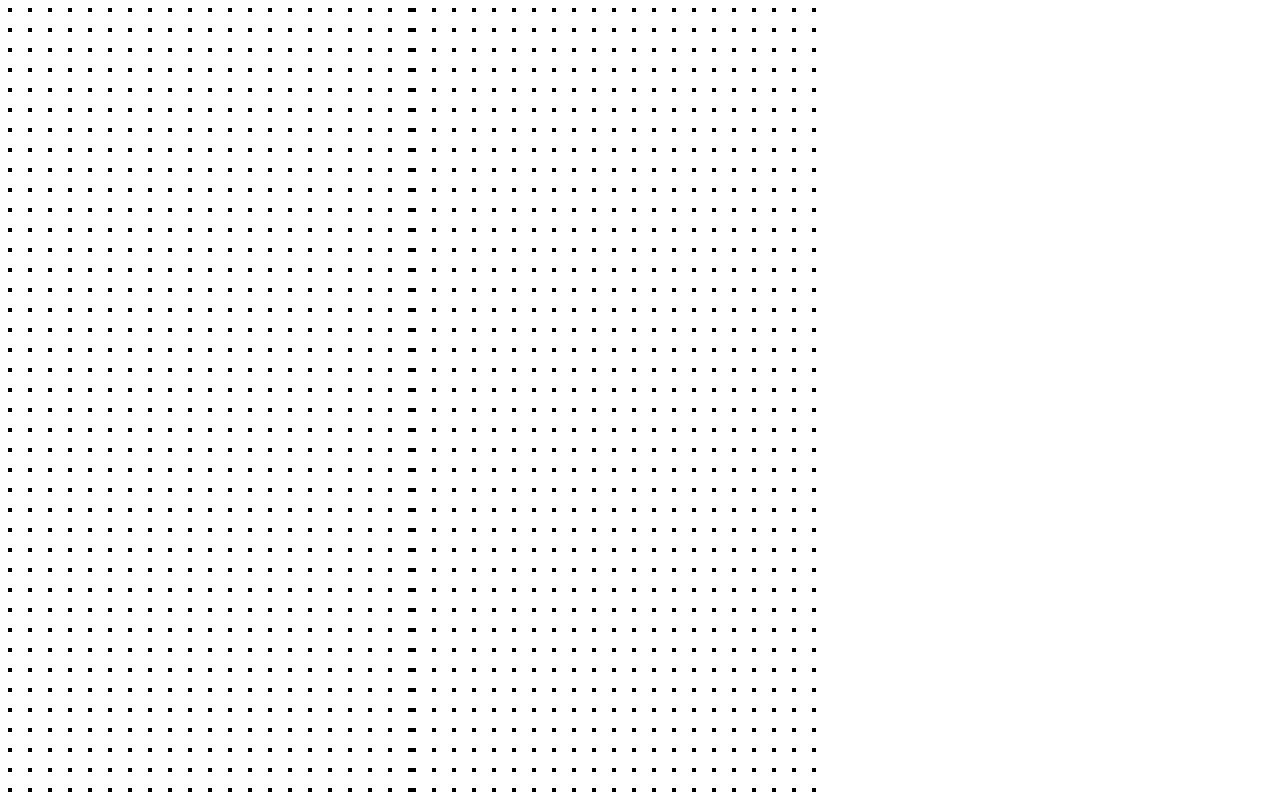
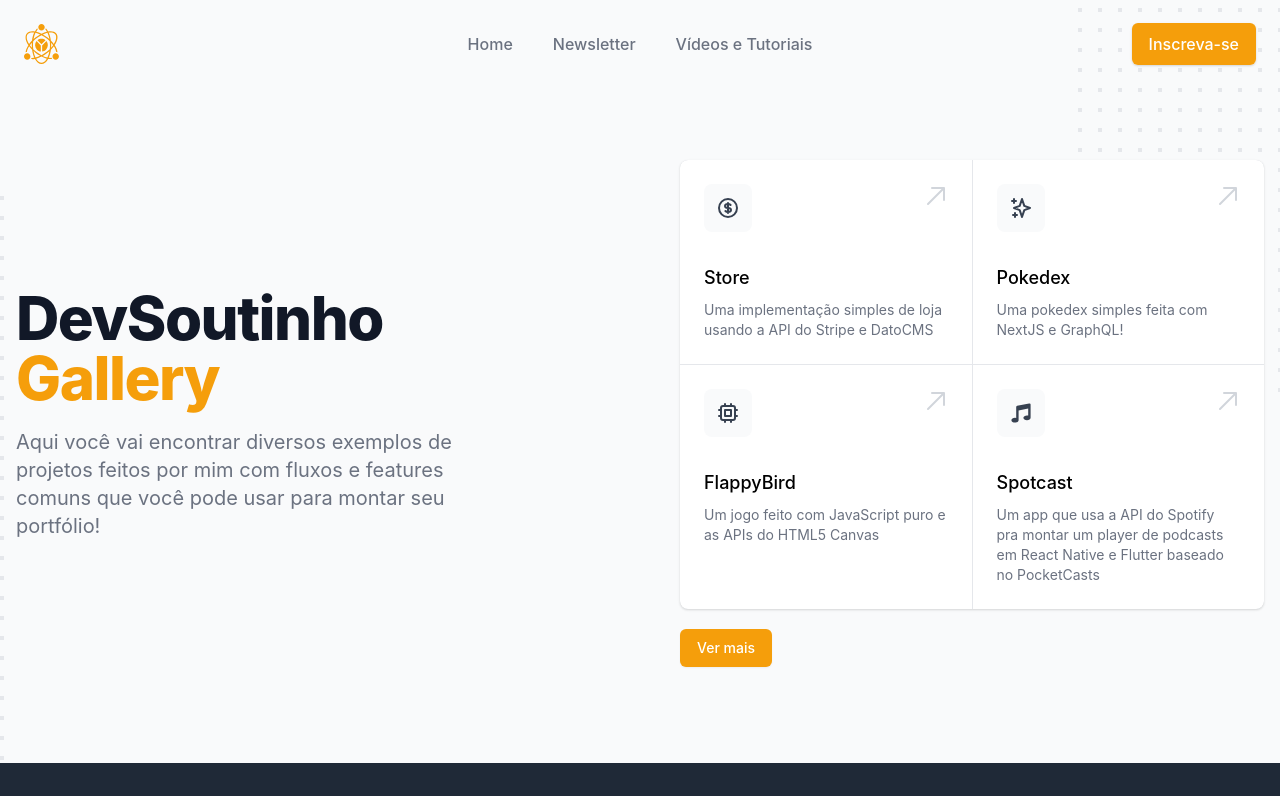
Before and after one commit to omariosouto/devsoutinho-gallery, a Next.js app: page / in a window 1280 px wide. Shown: the top 796 px of the page. Built offline with nearby package versions, Linux system fonts and the light colour scheme.

Commit message:
fix tailwind

```diff
--- a/pages/_app.js
+++ b/pages/_app.js
@@ -1,5 +1,5 @@
 import Head from 'next/head';
-import 'tailwindcss/tailwind.css'
+import '../theme/globals.css';
 
 function MyApp({ Component, pageProps }) {
   return (
--- a/tailwind.config.js
+++ b/tailwind.config.js
@@ -4,7 +4,12 @@ const colors = require('tailwindcss/colors')
 
 module.exports = {
   // mode: 'jit',
-  purge: ['./pages/**/*.{js,ts,jsx,tsx}', './components/**/*.{js,ts,jsx,tsx}'],
+  purge: [
+    './components/**/*.{js,ts,jsx,tsx}',
+    './modules/**/*.{js,ts,jsx,tsx}',
+    './pages/**/*.{js,ts,jsx,tsx}',
+    './patterns/**/*.{js,ts,jsx,tsx}',
+  ],
   darkMode: false, // or 'media' or 'class'
   theme: {
     extend: {
--- /dev/null
+++ b/theme/globals.css
@@ -0,0 +1,4 @@
+/* ./theme/globals.css */
+@tailwind base;
+@tailwind components;
+@tailwind utilities;
```
Also changed, not shown: package.json (+9 -9 lines), 1 other file (tests, documents, lock files or other folders).
